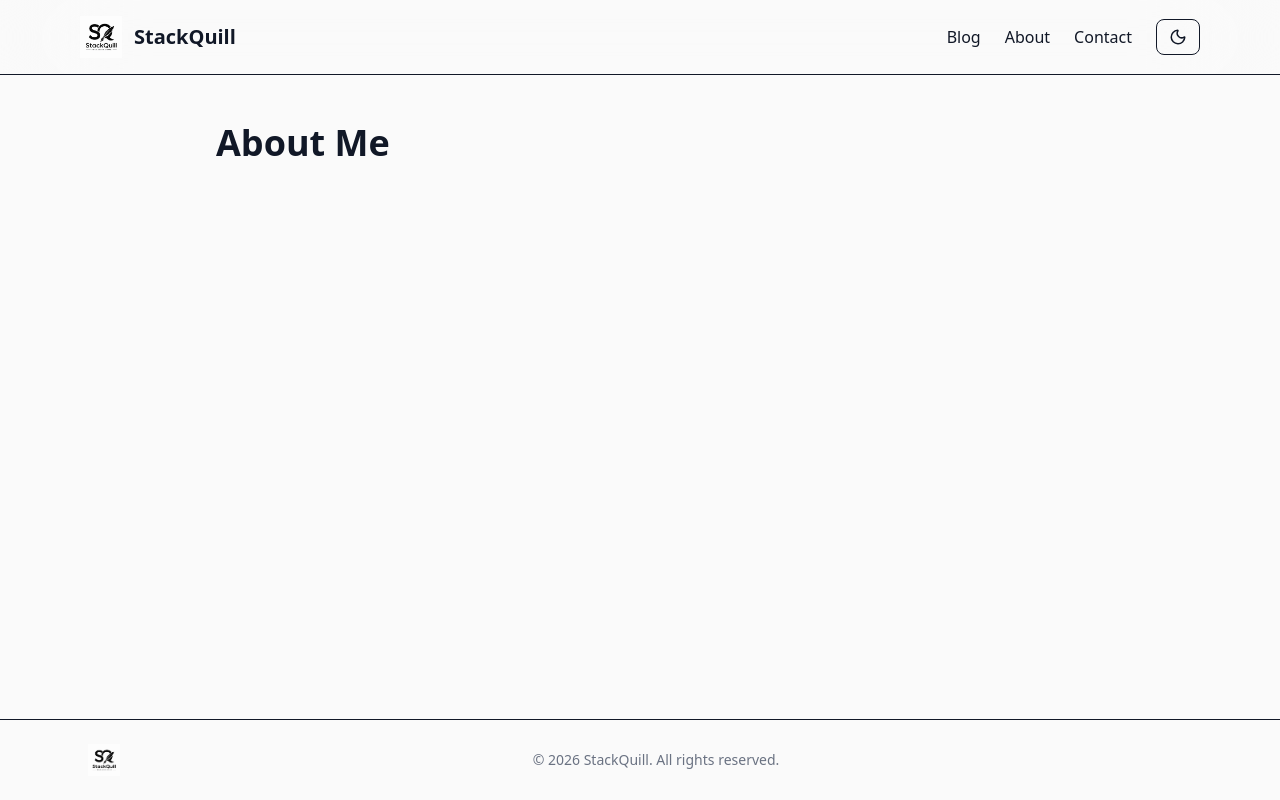
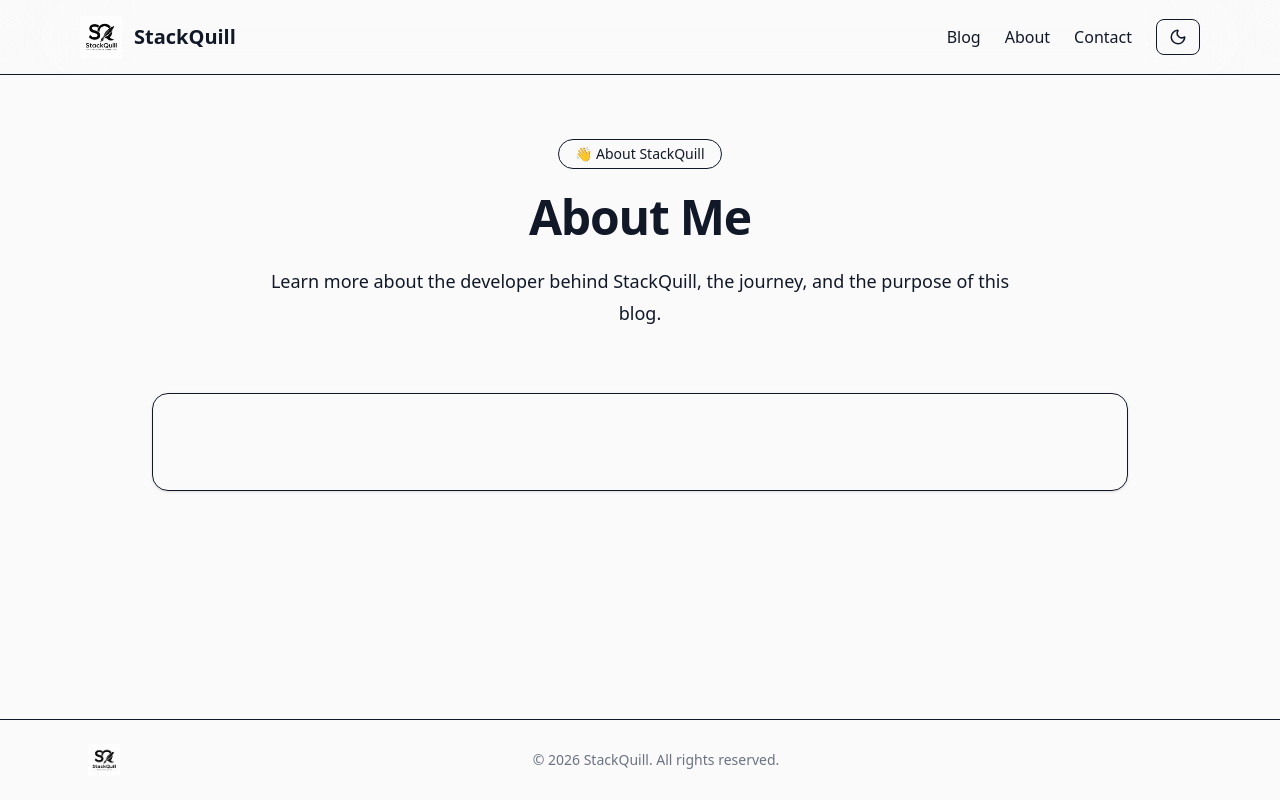
Before and after one commit to dainyjose/stackquill-web, a Next.js app: page /about in a window 1280 px wide. Built offline with nearby package versions, Linux system fonts and the light colour scheme; no server answers; the database is empty.

Commit message:
feat(about): render about me content dynamically from site settings

```diff
--- a/src/app/about/page.tsx
+++ b/src/app/about/page.tsx
@@ -1,15 +1,57 @@
 import { prisma } from "@/lib/prisma";
+import ReactMarkdown from "react-markdown";
 
 export default async function AboutPage() {
   const settings = await prisma.setting.findFirst();
 
   return (
-    <main className="mx-auto max-w-4xl px-6 py-12">
-      <h1 className="mb-8 text-4xl font-bold">About Me</h1>
+    <main className="mx-auto max-w-5xl px-6 py-16">
+      {/* Hero */}
+      <section className="mb-16 text-center">
+        <span className="inline-flex items-center rounded-full border px-4 py-1 text-sm font-medium">
+          👋 About StackQuill
+        </span>
 
-      <div className="space-y-6">
-        <p className="text-lg leading-8">{settings?.aboutMe}</p>
-      </div>
+        <h1 className="mt-6 text-5xl font-bold tracking-tight">
+          {settings?.aboutTitle ?? "About Me"}
+        </h1>
+
+        <p className="mx-auto mt-6 max-w-3xl text-lg leading-8 text-muted-foreground">
+          Learn more about the developer behind StackQuill, the journey, and the
+          purpose of this blog.
+        </p>
+      </section>
+
+      {/* Content */}
+      <section className="rounded-2xl border bg-background p-8 shadow-sm md:p-12">
+        <article
+          className="prose prose-slate dark:prose-invert prose-lg max-w-none
+          prose-headings:scroll-mt-24
+          prose-headings:font-bold
+          prose-h2:mt-10
+          prose-h2:border-b
+          prose-h2:pb-2
+          prose-p:leading-8
+          prose-a:text-primary
+          prose-a:no-underline
+          hover:prose-a:underline
+          prose-code:rounded
+          prose-code:bg-muted
+          prose-code:px-1.5
+          prose-code:py-1
+          prose-code:before:content-none
+          prose-code:after:content-none
+          prose-pre:rounded-xl
+          prose-pre:border
+          prose-pre:bg-slate-950
+          prose-img:rounded-xl
+          prose-img:border
+          prose-blockquote:border-l-4
+          prose-blockquote:italic"
+        >
+          <ReactMarkdown>{settings?.aboutContent ?? ""}</ReactMarkdown>
+        </article>
+      </section>
     </main>
   );
 }
```
